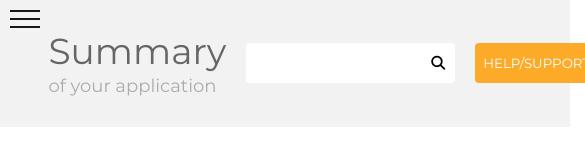
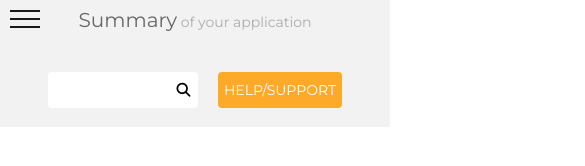
Before and after one commit to nazarMykhailenko/nazarWeb, a plain HTML site: page index.html in a window 390 px wide. Shown: the whole page, 585 px wide, since content can reach past the window. Drawn offline with Linux system fonts and the light colour scheme.

Commit message:
finish header adaptive

```diff
--- a/style/header.scss
+++ b/style/header.scss
@@ -1,4 +1,7 @@
-.header {}
+.header {
+    min-height: 120px;
+    padding: 10px 0;
+}
 
 .header__container {
     max-width: 90%;
@@ -15,7 +18,6 @@
 
 .header__title {
     font-size: 18px;
-    line-height: 1.3;
     color: #acacac;
     span {
         font-size: 36px;
@@ -67,5 +69,47 @@
 }
 
 @media (max-width:991.98px) {
+    .header__title {
+        font-size: 16px;
+        span {
+            font-size: 24px;
+        }
+    }
 
+    .header__searchInput {
+        input {
+            padding: 9px 7.5px;
+            padding-right: 25px;
+            font-size: 14px;
+            width: 150px;
+        }
+        i {
+            right: 7.5px;
+        }
+    }
+    #header__helpBtn {
+        padding: 9px 6px;
+        font-size: 14px;
+    }
 }
+
+@media (max-width:767.98px) {
+    .header__container {
+        flex-direction: column;
+        >* {
+            flex: 1 1 100%;
+        }
+    }
+    .header__title {
+        margin: 0;
+    }
+}
+
+@media (max-width:450px) {
+    .header__title {
+        font-size: 14px;
+        span {
+            font-size: 20px;
+        }
+    }
+}
```
Also changed, not shown: style/style.css.
